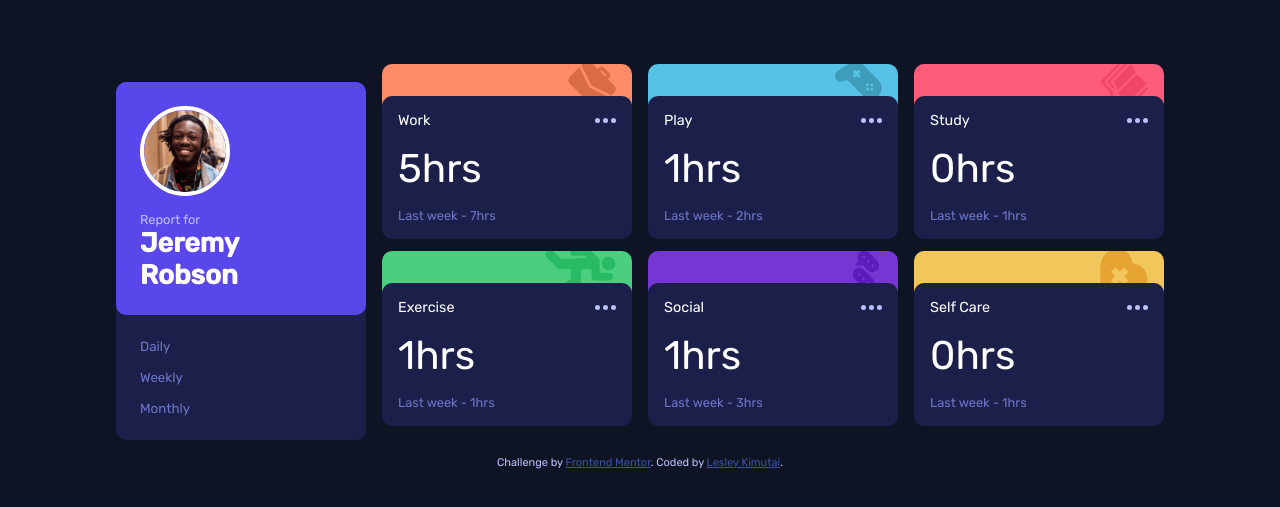
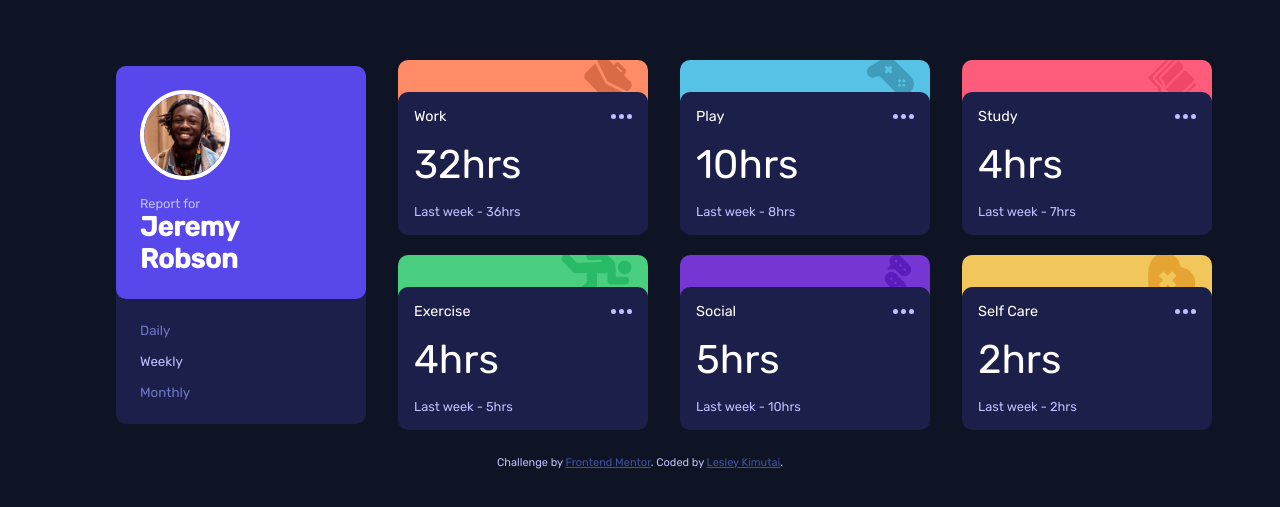
Before and after one commit to issagoodlifeInc/timetracking-dashboard, a React (Create React App) app: page / in a window 1280 px wide. Shown: the part 125-632 px from the top of the page. Built offline with nearby package versions, Linux system fonts and the light colour scheme.

Commit message:
Added switching timeframe btn color + readme + hover styles

```diff
--- a/src/App.js
+++ b/src/App.js
@@ -5,21 +5,43 @@ import Card from "./components/Card";
 import Footer from "./components/Footer";
 
 const App = () => {
-  const [timeframe, setTimeframe] = React.useState("weekly");
+  const [timeframe, setTimeframe] = React.useState("Weekly");
 
   const timeCards = data.map((card) => {
+    let currentTime;
+    let lastWeekTime;
+
+    switch (timeframe) {
+      case "Monthly":
+        currentTime = card.timeframes.monthly.current;
+        lastWeekTime = card.timeframes.monthly.previous;
+        break;
+      case "Daily":
+        currentTime = card.timeframes.daily.current;
+        lastWeekTime = card.timeframes.daily.previous;
+        break;
+      default:
+        currentTime = card.timeframes.weekly.current;
+        lastWeekTime = card.timeframes.weekly.previous;
+        break;
+    }
     return (
-      <Card
-        title={card.title}
-        current={card.timeframes.daily.current}
-        lastweek={card.timeframes.daily.previous}
-      />
+      <Card title={card.title} current={currentTime} lastweek={lastWeekTime} />
     );
   });
+
+  // Handle change to a different timeframe by the user switching
+
+  const switchTimeFrame = (event) => {
+    let selectedTime = event.target.innerHTML;
+    setTimeframe(selectedTime);
+    console.log(selectedTime);
+  };
+
   return (
     <>
       <main>
-        <User />
+        <User handleclick={switchTimeFrame} timeframe={timeframe} />
         {timeCards}
       </main>
       <Footer />
--- a/src/components/Card.js
+++ b/src/components/Card.js
@@ -2,9 +2,6 @@ import React from "react";
 import ellipsis from "../images/icon-ellipsis.svg";
 
 const Card = ({ title, current, lastweek }) => {
-  // const bgStyle = {
-  //   display: title === "Work" ? "none" : "block",
-  // };
   return (
     <div className="card">
       <div className="top--card">
--- a/src/components/Footer.js
+++ b/src/components/Footer.js
@@ -13,7 +13,7 @@ const Footer = () => {
       </a>
       . Coded by{" "}
       <a
-        href="https://leskimfamily.herokuapp.com/"
+        href="https://www.frontendmentor.io/profile/Leskim"
         target="_blank"
         rel="noreferrer"
       >
--- a/src/components/User.js
+++ b/src/components/User.js
@@ -1,7 +1,21 @@
 import React from "react";
 import jeremy from "../images/image-jeremy.png";
 
-export default function User() {
+export default function User({ handleclick, timeframe }) {
+  // Not good code -- should have restructured this better using state --or mapped out the button text from the json data
+  // <>>>>>>> Change color when timeframe matches the btn text
+  const btnDaily = {
+    color: timeframe === "Daily" ? "var(--paleblue)" : "var(--desaturatedblue)",
+  };
+  const btnWeekly = {
+    color:
+      timeframe === "Weekly" ? "var(--paleblue)" : "var(--desaturatedblue)",
+  };
+  const btnMonthly = {
+    color:
+      timeframe === "Monthly" ? "var(--paleblue)" : "var(--desaturatedblue)",
+  };
+
   return (
     <section className="user">
       <div className="user_details">
@@ -12,9 +26,27 @@ export default function User() {
         </div>
       </div>
       <div className="btns">
-        <button className="btn_timeframe">Daily</button>
-        <button className="btn_timeframe">Weekly</button>
-        <button className="btn_timeframe">Monthly</button>
+        <button
+          className="btn_timeframe"
+          onClick={handleclick}
+          style={btnDaily}
+        >
+          Daily
+        </button>
+        <button
+          className="btn_timeframe"
+          onClick={handleclick}
+          style={btnWeekly}
+        >
+          Weekly
+        </button>
+        <button
+          className="btn_timeframe"
+          onClick={handleclick}
+          style={btnMonthly}
+        >
+          Monthly
+        </button>
       </div>
     </section>
   );
--- a/src/styles.css
+++ b/src/styles.css
@@ -50,6 +50,11 @@ p {
   color: var(--paleblue);
 }
 
+button,
+a {
+  transition: color 200ms ease-out;
+}
+
 /* <<<>>>>>>>>>>>>>> User <<<>>>>>>>>>>>>>>*/
 .user {
   background-color: var(--darkblue);
@@ -92,7 +97,7 @@ p {
 }
 
 .btns button:hover {
-  color: var(--paleblue);
+  color: var(--paleblue) !important;
 }
 
 /* <<<>>>>>>>>>>>>>> User <<<>>>>>>>>>>>>>>*/
@@ -107,6 +112,12 @@ p {
   margin-inline: auto;
   margin-block: 2.5rem;
   position: relative;
+  transition: background-color, transform 200ms ease-in-out;
+}
+
+.card:hover {
+  background-color: var(--desaturatedblue);
+  transform: scale(1.05);
 }
 
 /* Backgroud of Cards */
@@ -178,7 +189,7 @@ main :nth-child(7)::before {
 }
 
 .time--lastweek {
-  color: var(--desaturatedblue);
+  color: var(--paleblue);
 }
 /* <<<<<<<CARDs>>>>>> */
 
@@ -216,6 +227,8 @@ main :nth-child(7)::before {
   .user {
     grid-column: 1/4;
     grid-row: 1/3;
+    position: relative;
+    top: -1rem;
   }
   main {
     gap: 3rem;
@@ -234,7 +247,7 @@ main :nth-child(7)::before {
   }
 
   main {
-    gap: 1rem;
+    gap: 2rem;
     width: min(1048px, 100vw - 2rem);
     grid-template-columns: repeat(4, 1fr);
   }
```
Also changed, not shown: src/components/Dashboard.js (deleted), src/images/screenshot.jpg (added), 1 other file (tests, documents, lock files or other folders).
